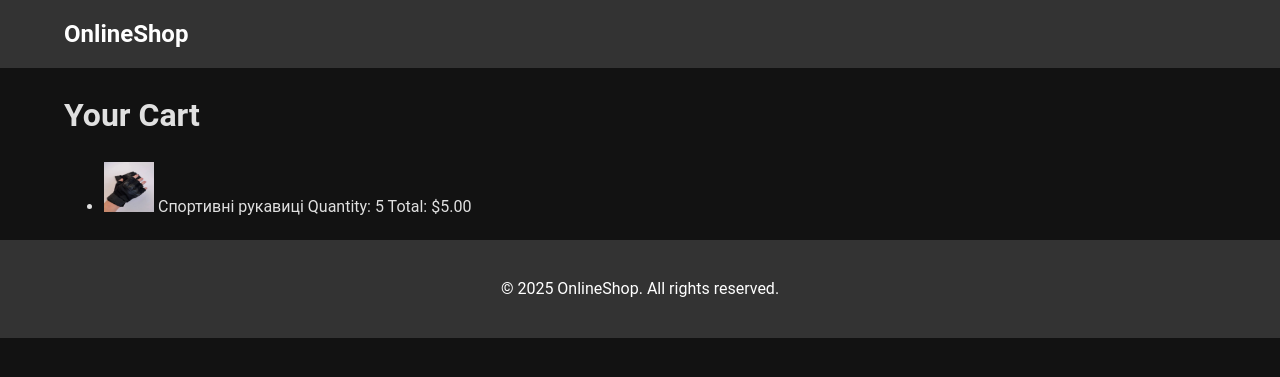
After one commit to Dima1385/Jango_final_store, a Django app: page /cart/ in a window 1280 px wide. The commit adds this page. Shown: the top 377 px of the page. Run offline with Django 5.2, Linux system fonts and the light colour scheme; a user stored in the database is signed in; data comes from the database, SQL or seed files in the repository; both versions use the stored data as it was after the commit.

Commit message:
add card ( кошик)

```diff
--- a/store/store/models.py
+++ b/store/store/models.py
@@ -1,4 +1,7 @@
 from django.db import models
+from django.contrib.auth.models import User
+
+
 
 class Product(models.Model):
     name = models.CharField(max_length=100)
@@ -8,3 +11,19 @@ class Product(models.Model):
 
     def __str__(self):
         return self.name
+
+class Cart(models.Model):
+    user = models.OneToOneField(User, on_delete=models.CASCADE)
+    created_at = models.DateTimeField(auto_now_add=True)
+
+    def __str__(self):
+        return f"Cart of {self.user.username}"
+
+
+class CartItem(models.Model):
+    cart = models.ForeignKey(Cart, on_delete=models.CASCADE, related_name='items')
+    product = models.ForeignKey(Product, on_delete=models.CASCADE)
+    quantity = models.PositiveIntegerField(default=1)
+
+    def __str__(self):
+        return f"{self.quantity} x {self.product.name}"
--- a/store/store/urls.py
+++ b/store/store/urls.py
@@ -13,6 +13,8 @@ urlpatterns = [
     path('login/', views.login_view, name='login'),
     path('about/', views.about, name='about'),
     path('contact/', views.contact, name='contact'),
+    path('cart/', views.cart_view, name='cart'),
+
 ]
 
 urlpatterns += static(settings.MEDIA_URL, document_root=settings.MEDIA_ROOT)
--- a/store/store/views.py
+++ b/store/store/views.py
@@ -4,8 +4,10 @@ from django.contrib.auth import login, authenticate
 from django.contrib.auth.forms import AuthenticationForm
 import telegram
 from .forms import RegisterForm
-from .models import Product
+from .models import Cart, CartItem, Product
 from django.conf import settings
+from django.contrib.auth.decorators import login_required
+
 
 def home(request):
     products = Product.objects.all()
@@ -65,3 +67,18 @@ async def contact(request):
         return JsonResponse({'status': 'success', 'message': 'Thank you for contacting us!'})
 
     return render(request, 'contact.html')
+
+
+@login_required
+def cart_view(request):
+    cart, created = Cart.objects.get_or_create(user=request.user)
+
+    if request.method == 'POST':
+        product_id = request.POST.get('product_id')
+        product = get_object_or_404(Product, id=product_id)
+        cart_item, created = CartItem.objects.get_or_create(cart=cart, product=product)
+        cart_item.quantity += 1
+        cart_item.save()
+        return redirect('cart')
+
+    return render(request, 'cart.html', {'cart': cart})
--- /dev/null
+++ b/store/templates/cart.html
@@ -0,0 +1,41 @@
+{% load static %}
+<!DOCTYPE html>
+<html lang="en">
+<head>
+    <meta charset="UTF-8">
+    <meta name="viewport" content="width=device-width, initial-scale=1.0">
+    <link rel="stylesheet" href="{% static 'css/styles.css' %}">
+    <title>Your Cart</title>
+</head>
+<body>
+    <header>
+        <div class="container header">
+            <a href="{% url 'home' %}" class="logo">OnlineShop</a>
+        </div>
+    </header>
+    <main>
+        <div class="container">
+            <h1>Your Cart</h1>
+            {% if cart.items.exists %}
+            <ul>
+                {% for item in cart.items.all %}
+                <li>
+                    <img src="{{ item.product.image.url }}" alt="{{ item.product.name }}" style="width: 50px; height: 50px;">
+                    <span>{{ item.product.name }}</span>
+                    <span>Quantity: {{ item.quantity }}</span>
+                    <span>Total: ${{ item.quantity|floatformat:2 }}</span>
+                </li>
+                {% endfor %}
+            </ul>
+            {% else %}
+            <p>Your cart is empty.</p>
+            {% endif %}
+        </div>
+    </main>
+    <footer>
+        <div class="container footer">
+            <p>&copy; 2025 OnlineShop. All rights reserved.</p>
+        </div>
+    </footer>
+</body>
+</html>
```
Also changed, not shown: store/store/static/css/styles.css (+57 -0 lines), store/templates/product_detail.html (+42 -4 lines), store/db.sqlite3, store/store/migrations/0002_cart_cartitem.py (added).
